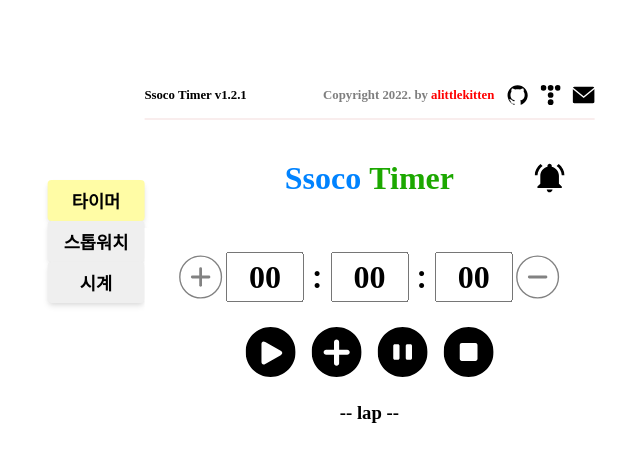
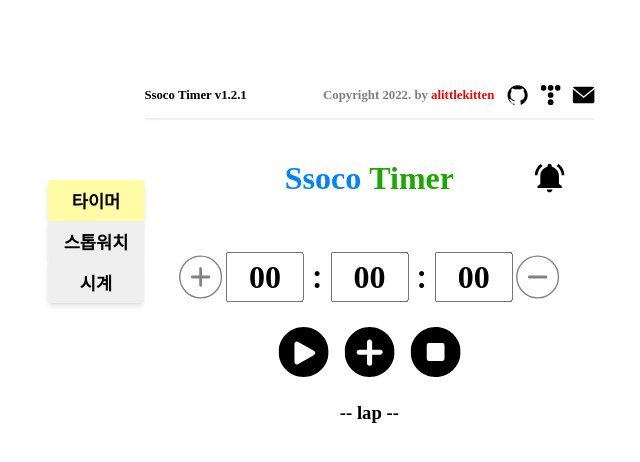
Before and after one commit to alittlekitten/SsocoTimer, a React (Create React App) app: page / in a window 1280 px wide. Shown: the top 462 px of the page, without its empty margins (319-959 px from the left). Built offline with nearby package versions, Linux system fonts and the light colour scheme; a web font is replaced by a local one.

Commit message:
💄 상태에 따른 재생 버튼과 일시정지 버튼 선택적 렌더링

```diff
--- a/src/components/Stopwatch.tsx
+++ b/src/components/Stopwatch.tsx
@@ -21,9 +21,12 @@ const Timer = () => {
         </p>
       </div>
       <div css={playContainer({ status })}>
-        <Play onClick={timePlay} className="play" />
+        {status === "play" ? (
+          <Pause onClick={timePause} className="pause" />
+        ) : (
+          <Play onClick={timePlay} className="play" />
+        )}
         <Lap onClick={timeLap} className="lap" />
-        <Pause onClick={timePause} className="pause" />
         <Stop onClick={timeReset} className="stop" />
       </div>
       <div css={lapContainer}>
--- a/src/components/Timer.tsx
+++ b/src/components/Timer.tsx
@@ -60,9 +60,12 @@ const Timer = () => {
         />
       </div>
       <div css={playContainer({ status })}>
-        <Play onClick={timePlay} className="play" />
+        {status === "play" ? (
+          <Pause onClick={timePause} className="pause" />
+        ) : (
+          <Play onClick={timePlay} className="play" />
+        )}
         <Lap onClick={timeLap} className="lap" />
-        <Pause onClick={timePause} className="pause" />
         <Stop onClick={timeReset} className="stop" />
       </div>
       <div css={lapContainer}>
```
